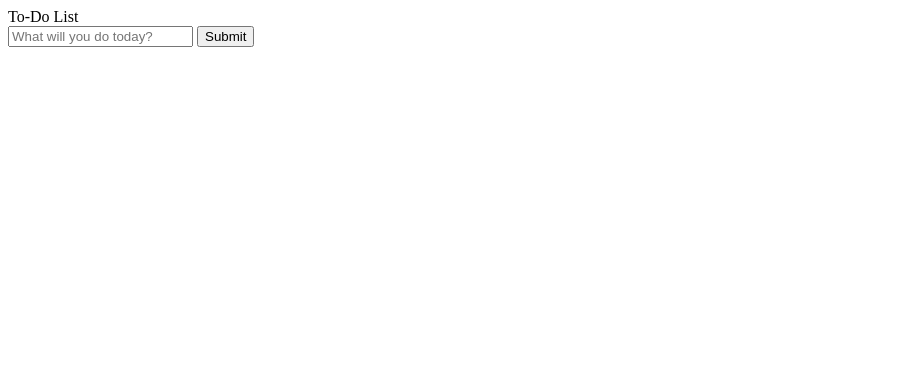
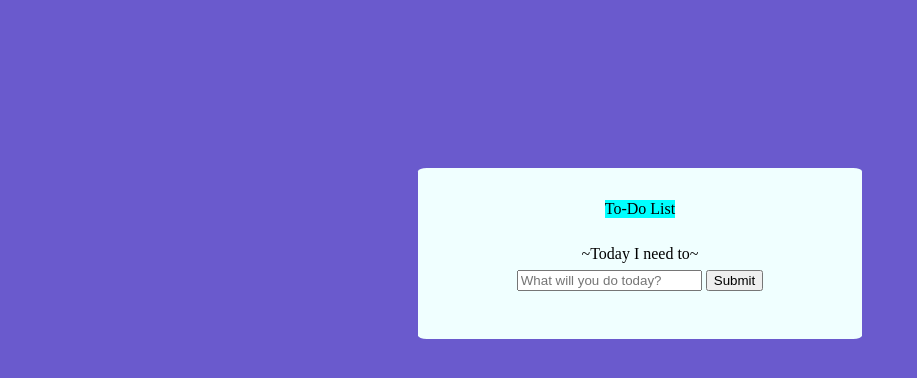
Before and after one commit to dts-kominfo-rea2a/challenge-08-regycloud, a website: page index.html in a window 1280 px wide. Shown: the whole page, without its empty margins (0-917 px from the left). Drawn offline with Linux system fonts and the light colour scheme.

Commit message:
Add CSS to the HTML

```diff
--- a/index.html
+++ b/index.html
@@ -5,6 +5,7 @@
     <meta http-equiv="X-UA-Compatible" content="IE=edge" />
     <meta name="viewport" content="width=device-width, initial-scale=1.0" />
     <title>Challenge - DOM</title>
+    <link rel="stylesheet" href="style.css">
   </head>
   <body>
     <div id="app">
@@ -12,7 +13,7 @@
       <!-- TODO: Buatlah sebuah subtitle dengan id todo-subtitle -->
       <div id="todo-title">To-Do List</div>
 
-      <div id="todo-subtitle"></div>
+      <div id="todo-subtitle">~Today I need to~</div>
       <!-- Section: input -->
       <!-- TODO: Buatlah sebuah input bertipe text dengan id todo-input -->
       <input type="text" name="todo-input" id="todo-input" placeholder="What will you do today?">
--- /dev/null
+++ b/style.css
@@ -0,0 +1,40 @@
+body {
+    background-color:slateblue;
+    display: flex;
+    align-items: center;
+    justify-content: center;
+    flex-direction: column;
+    text-align: center;
+}
+
+
+#app {
+    display: inline-block;
+    margin-top: 10em;
+    margin-bottom: auto;
+    flex-direction: column;
+    background-color: azure;
+    padding: 2em;
+    width: 30%;
+    border-radius: 2%;
+}
+
+#todo-title {
+    margin-bottom: 7%;
+    display: inline-block;
+    width: auto;
+    justify-content: center;
+    background-color:aqua;
+}
+
+#todo-subtitle {
+    margin-bottom: 2%;
+}
+
+#todo-input {
+    align-items: center;
+}
+
+#todo-output{
+    justify-content: flex-start;
+}
```
